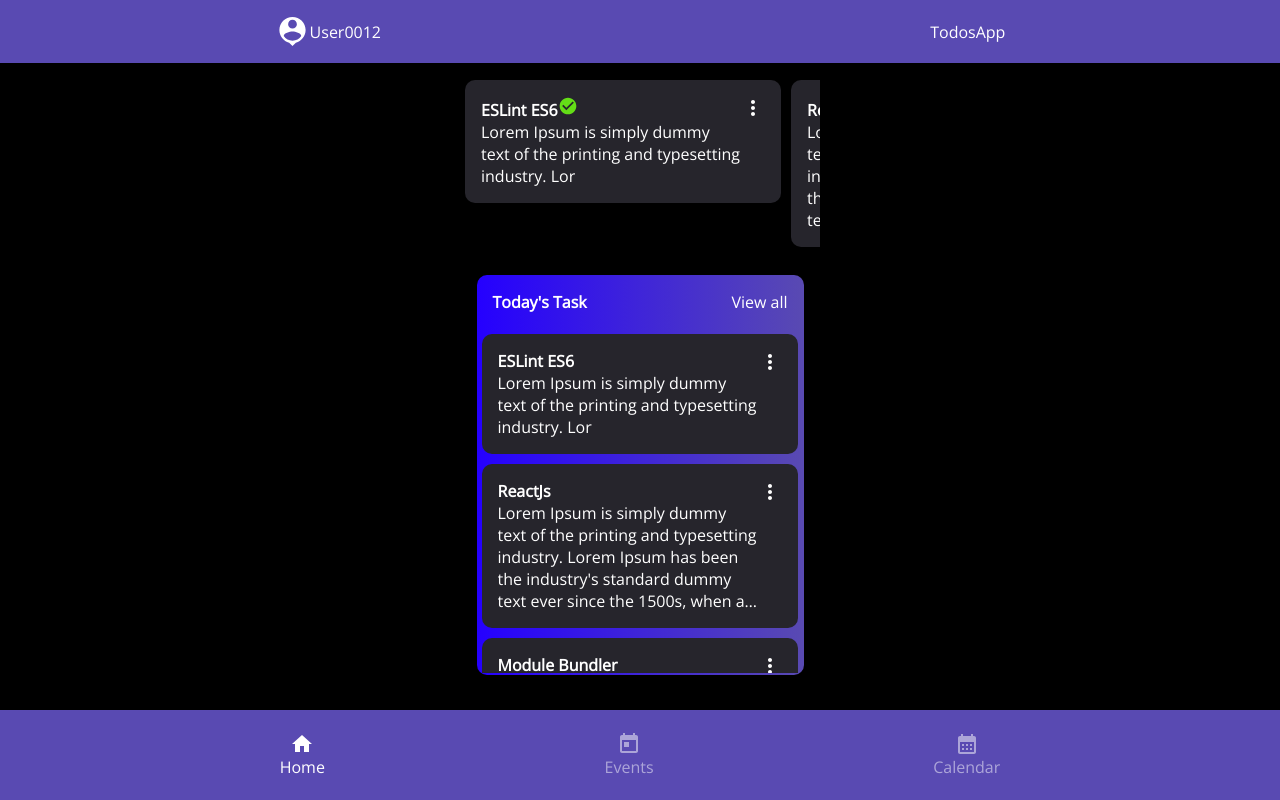
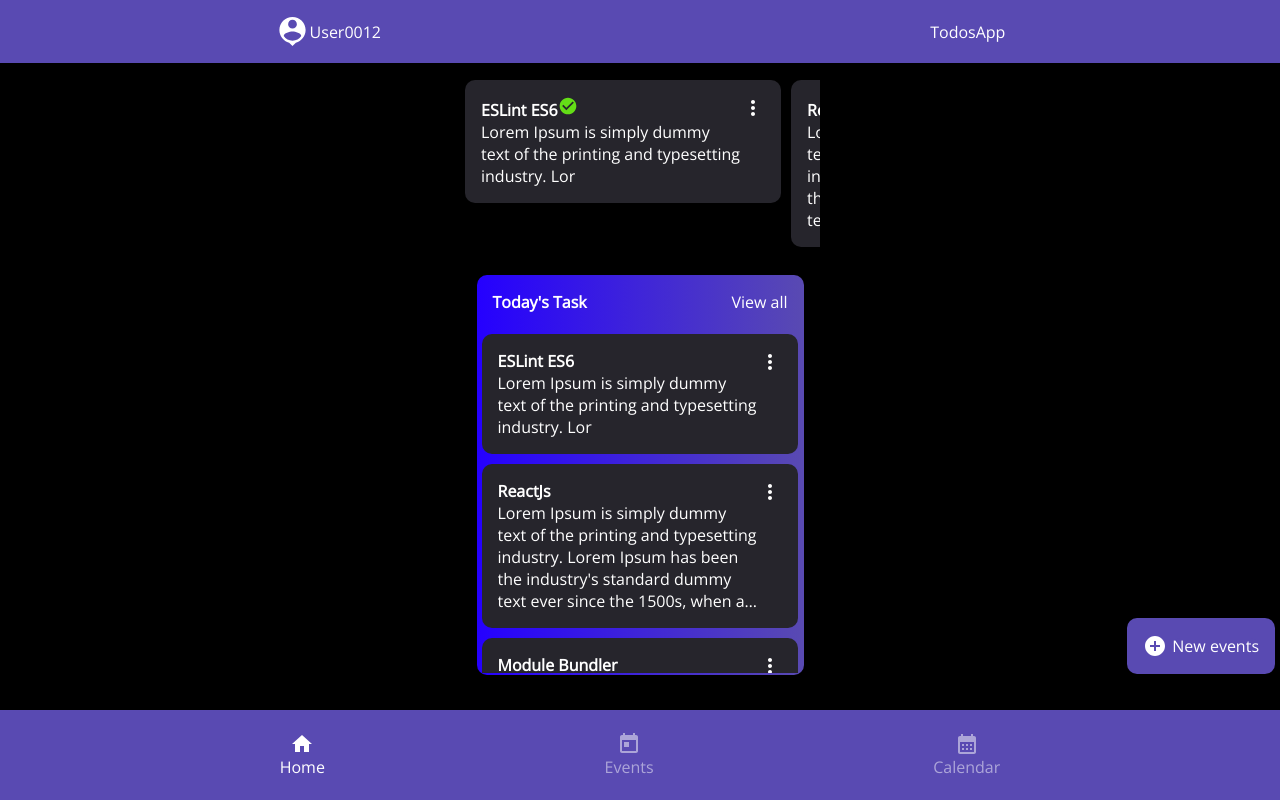
Before and after one commit to mitsuya-creator/todolist, a React (Vite) app: page /dashboard in a window 1280 px wide. Built offline with nearby package versions, Linux system fonts and the light colour scheme.

Commit message:
Add: buttonAddTodo component

```diff
--- a/src/components/Events.jsx
+++ b/src/components/Events.jsx
@@ -3,6 +3,7 @@ import Slide from '@mui/material/Slide';
 import User from "@/components/userProfile";
 import Card from "@/components/Card";
 import { data } from "@/utils/initialData";
+import ButtonAddTodo from "@/components/button/ButtonAddTodo";
 
 function EventsHere() {
     const [completed, setCompleted] = useState(true);
--- /dev/null
+++ b/src/components/button/ButtonAddTodo.jsx
@@ -0,0 +1,14 @@
+import React from "react";
+import AddCircleIcon from '@mui/icons-material/AddCircle';
+import { Link } from "react-router-dom";
+
+export default function ButtonAddTodo() {
+    return (
+        <Link to={"/newtask"}>
+            <div className="container_button_add_todo">
+                <AddCircleIcon />
+                <button>New events</button>
+            </div>
+        </Link>
+    )
+}
--- a/src/pages/Home.jsx
+++ b/src/pages/Home.jsx
@@ -5,6 +5,7 @@ import Slide from '@mui/material/Slide';
 import Card from "@/components/Card";
 import TodayTask from "@/components/todayTask";
 import { data } from "@/utils/initialData";
+import ButtonAddTodo from "@/components/button/ButtonAddTodo";
 
 export default function Home() {
     const completedTask = data.filter(data => data.isCompleted === true)
@@ -20,6 +21,7 @@ export default function Home() {
                     {/* <NoEventHere /> */}
                 </div>
                 <TodayTask todos={data} />
+                <ButtonAddTodo />
             </section>
         </Slide>
     )
--- a/src/style/style.css
+++ b/src/style/style.css
@@ -15,6 +15,10 @@
 body {
     background-color: #000;
     overflow: hidden;
+}
+
+.relative {
+    position: relative;
 }
 
 .section_single_slide_mark {
@@ -235,12 +239,11 @@ body {
 
 .container_todos_by_actions {
     width: 100vw;
-    height: 100%;
-    position: absolute;
-    margin: 63px auto;
+    margin: 63px auto 0;
     display: flex;
     justify-content: center;
     z-index: 1;
+    position: absolute;
 }
 
 .button_actions {
@@ -437,3 +440,26 @@ button:hover {
     align-items: center;
     width: 100vw;
 }
+
+.container_button_add_todo {
+    position: absolute;
+    width: 116px;
+    right: 5px;
+    bottom: 1px;
+    display: flex;
+    justify-content: space-between;
+    align-items: center;
+    background-color: var(--bg-secondary);
+    padding: 16px;
+    border-radius: 10px;
+    z-index: 11;
+
+}
+
+.container_button_add_todo button {
+    background-color: var(--bg-secondary);
+    outline: none;
+    border: none;
+    border-radius: 10px;
+    line-height: 16px;
+}
```
